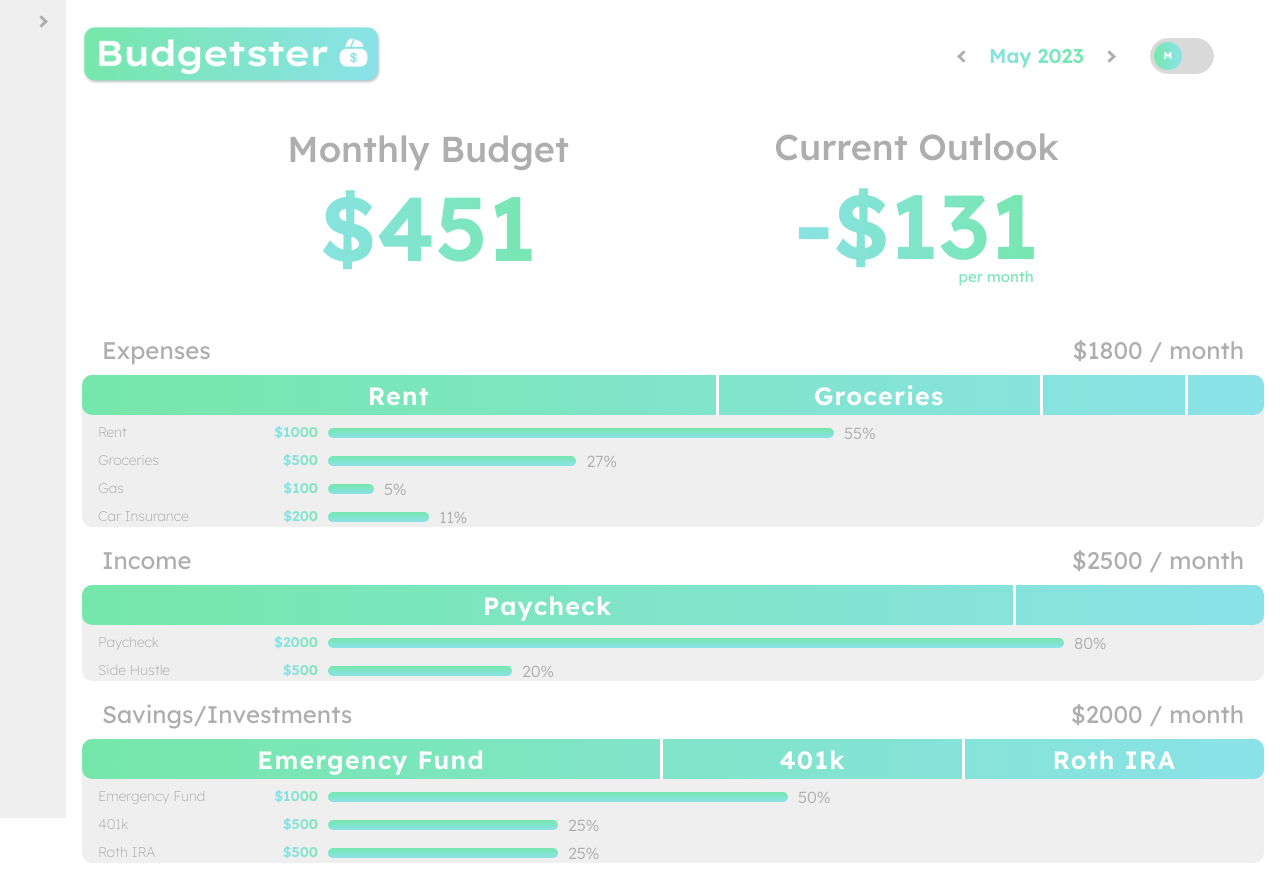
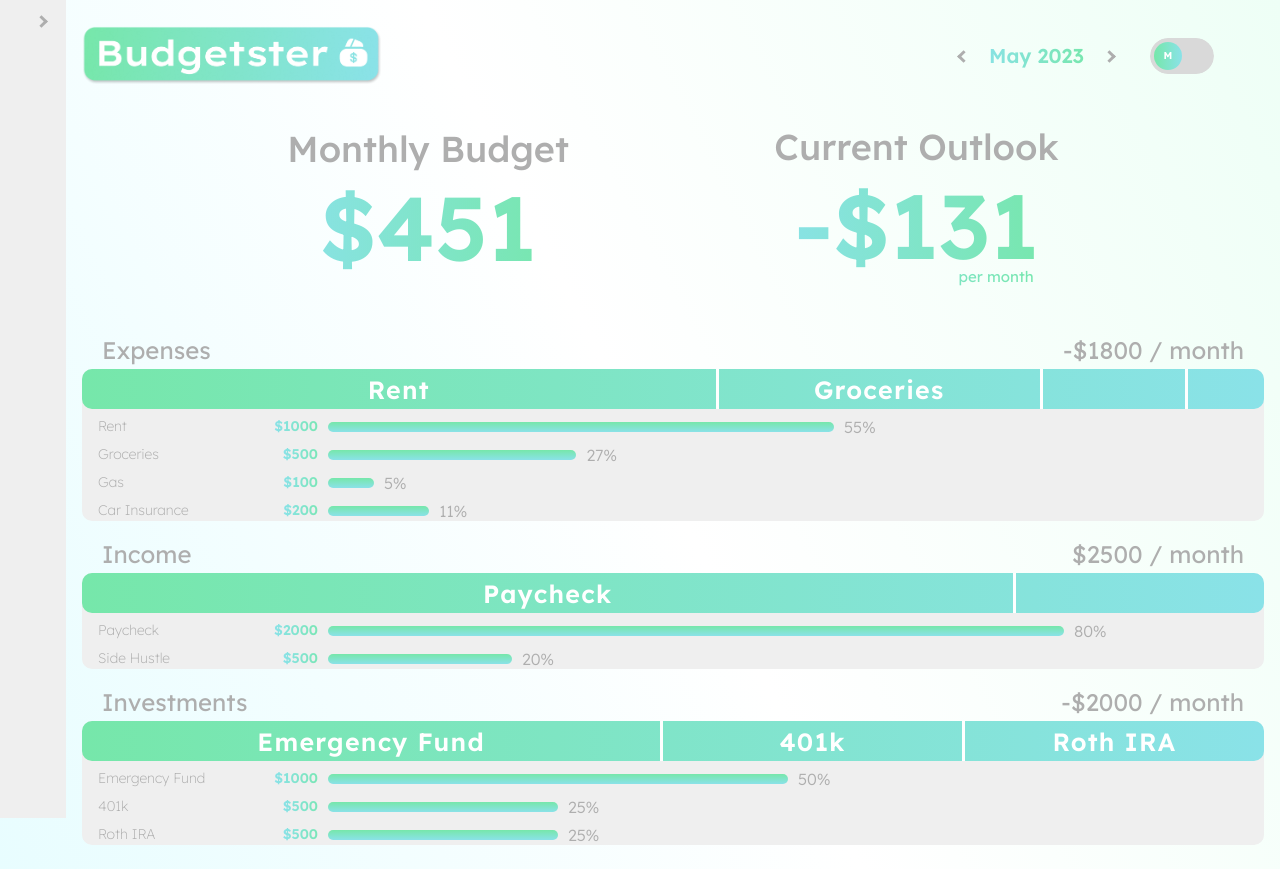
Before and after one commit to jacoblurie29/budgetster-frontend, a React (Vite) app in the folder client/: page / in a window 1280 px wide. Built offline with nearby package versions, Linux system fonts and the light colour scheme.

Commit message:
Comments added

```diff
--- a/client/src/components/LargeCategoryCard/LargeCategoryCard.styles.css
+++ b/client/src/components/LargeCategoryCard/LargeCategoryCard.styles.css
@@ -9,7 +9,7 @@
   flex-direction: row;
   align-items: center;
   justify-content: space-between;
-  padding: 10px 20px;
+  padding: 10px 20px 4px 20px;
   color: #aeaeae;
   font-size: 24px;
 }
--- a/client/src/components/LargeCategoryCard/LargeCategoryCard.tsx
+++ b/client/src/components/LargeCategoryCard/LargeCategoryCard.tsx
@@ -1,4 +1,8 @@
-import { MonetaryItem, TimePeriod } from "../../util/types/types";
+import {
+  MonetaryItem,
+  MonetaryItemType,
+  TimePeriod,
+} from "../../util/types/types";
 import CategoryBreakdownBar from "./CategoryBreakdownBar/CategoryBreakdownBar";
 import CategoryLineItem from "./CategoryLineItem/CategoryLineItem";
 import "./LargeCategoryCard.styles.css";
@@ -14,6 +18,7 @@ interface LargeCategoryCardProps {
   title: string;
   values: MonetaryItem[];
   timePeriod: TimePeriod;
+  category: MonetaryItemType;
 }
 
 /**
@@ -27,6 +32,7 @@ const LargeCategoryCard = ({
   title,
   values,
   timePeriod,
+  category,
 }: LargeCategoryCardProps) => {
   const total = values.reduce((a, b) => a + b.value, 0);
 
@@ -35,7 +41,7 @@ const LargeCategoryCard = ({
       <div className="largecategorycard-header">
         <div className="largecategorycard-title">{title}</div>
         <div className="largecategorycard-total">
-          {(total < 0 ? "-$" : "$") +
+          {(category !== MonetaryItemType.INCOME ? "-$" : "$") +
             total.toString().replace("-", "") +
             " " +
             (timePeriod === TimePeriod.MONTHLY ? "/ month" : "/ year")}
--- a/client/src/layout/App.tsx
+++ b/client/src/layout/App.tsx
@@ -2,7 +2,7 @@ import LargeCountCard from "../components/LargeCountCard/LargeCountCard";
 import "./App.css";
 import BudgetsterLogo from "../assets/BudgetsterLogo.png";
 import LargeCategoryCard from "../components/LargeCategoryCard/LargeCategoryCard";
-import { TimePeriod } from "../util/types/types";
+import { MonetaryItemType, TimePeriod } from "../util/types/types";
 import {
   testExpensesData,
   testIncomesData,
@@ -50,16 +50,19 @@ const App = () => {
           title="Expenses"
           values={testExpensesData}
           timePeriod={TimePeriod.MONTHLY}
+          category={MonetaryItemType.EXPENSE}
         />
         <LargeCategoryCard
           title="Income"
           values={testIncomesData}
           timePeriod={TimePeriod.MONTHLY}
+          category={MonetaryItemType.INCOME}
         />
         <LargeCategoryCard
-          title="Savings/Investments"
+          title="Investments"
           values={testSavingsInvestmentsData}
           timePeriod={TimePeriod.MONTHLY}
+          category={MonetaryItemType.INVESTMENT}
         />
       </div>
     </div>
--- a/client/src/layout/index.css
+++ b/client/src/layout/index.css
@@ -2,4 +2,10 @@ body {
   margin: 0;
   padding: 0;
   font-family: "Lexend", sans-serif;
+  background: linear-gradient(
+    63deg,
+    rgba(232, 253, 255, 1) 0%,
+    rgba(255, 255, 255, 1) 50%,
+    rgba(238, 255, 246, 1) 100%
+  );
 }
```
Also changed, not shown: client/src/components/LargeCategoryCard/CategoryBreakdownBar/CategoryBreakdownBar.tsx (+8 -0 lines), client/src/components/LargeCountCard/LargeCountCard.tsx (+12 -0 lines), client/src/components/TimeControl/TimeControl.tsx (+7 -0 lines), client/src/components/TimeControl/TimePeriodCarousel/TimePeriodCarousel.tsx (+17 -0 lines), client/src/components/TimeControl/TimePeriodSelector/TimePeriodSelector.tsx (+13 -0 lines).
